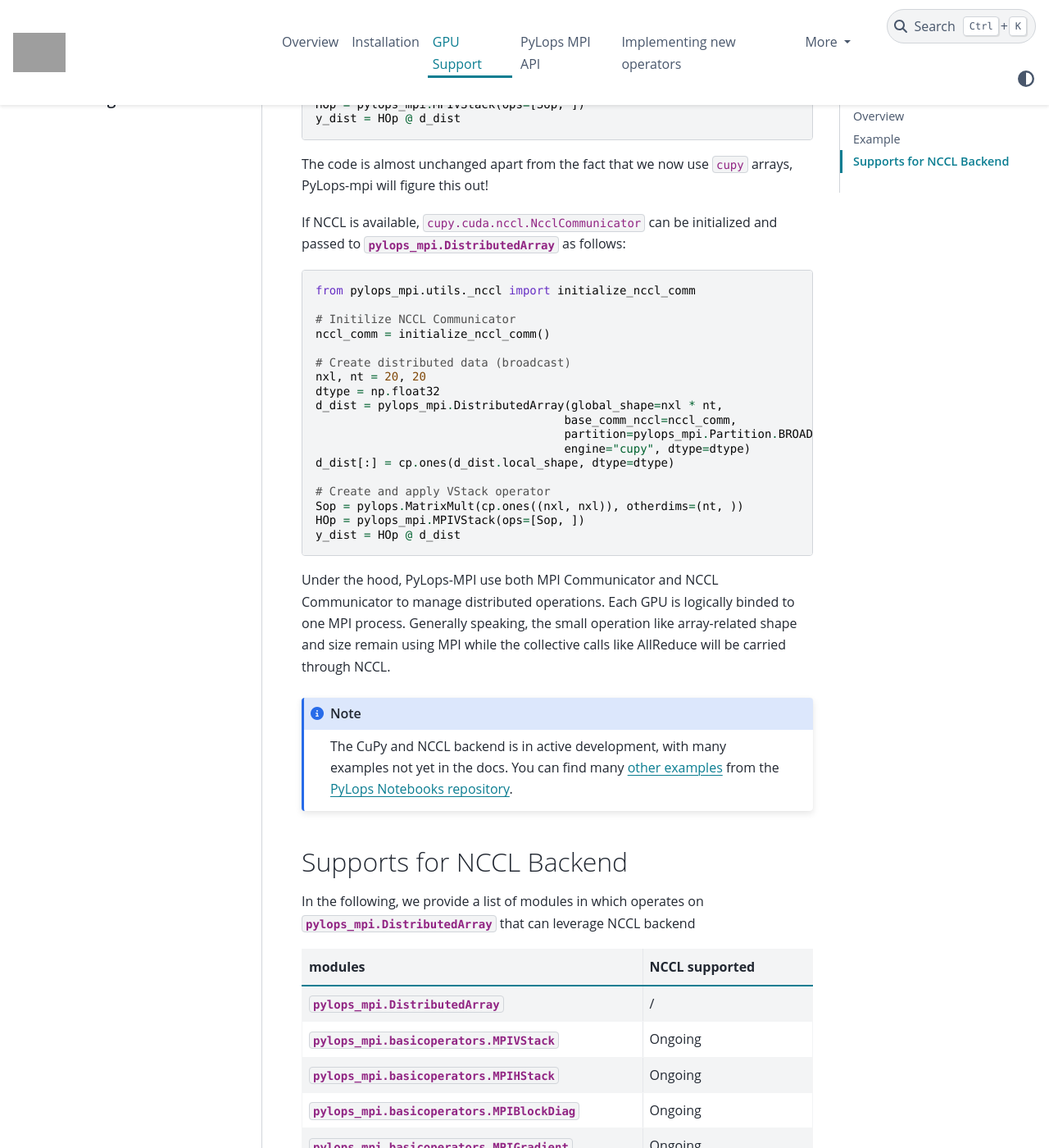
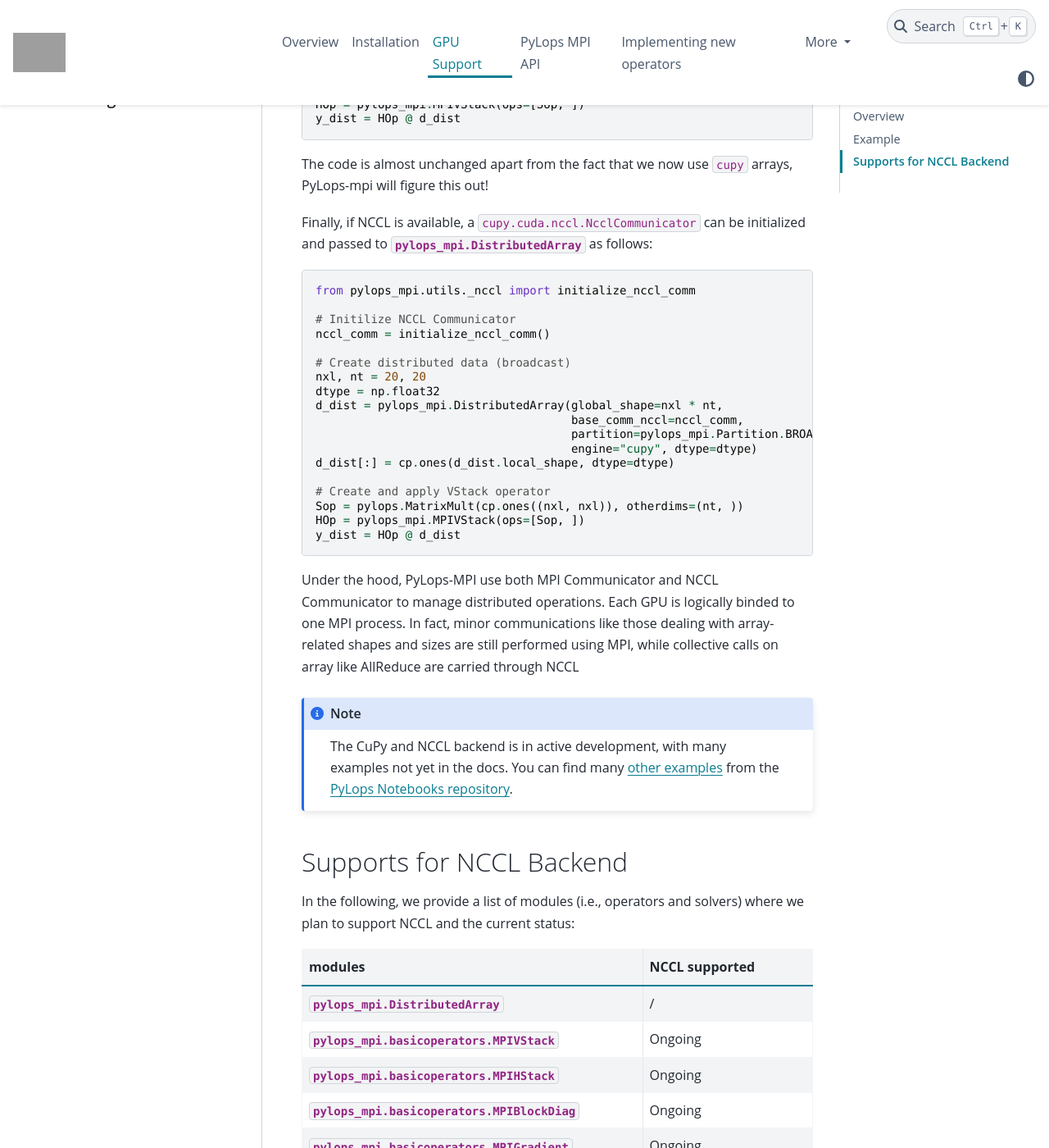
Before and after one commit to PyLops/pylops-mpi, a Sphinx documentation site: the page built from docs/source/gpu.rst, in a window 1280 px wide and 1400 px high, scrolled down 1910 px. Shown: the whole window at 82% size. Built offline with Sphinx 7.4.7 and the PyData theme 0.15.4, drawn with Linux system fonts in a browser that asks for light colours; pages that are not in the unit, such as notebooks, are missing from menus; comment, search, counter and statistics services are not loaded; some of the changed text lies outside the part shown; grey boxes are pictures that could not be loaded.

Commit message:
Style fixes from resolved comments in PR

```diff
--- a/docs/source/gpu.rst
+++ b/docs/source/gpu.rst
@@ -88,7 +88,7 @@ your GPU:
 The code is almost unchanged apart from the fact that we now use ``cupy`` arrays,
 PyLops-mpi will figure this out!
 
-If NCCL is available, ``cupy.cuda.nccl.NcclCommunicator`` can be initialized and passed to :class:`pylops_mpi.DistributedArray`
+Finally, if NCCL is available, a ``cupy.cuda.nccl.NcclCommunicator`` can be initialized and passed to :class:`pylops_mpi.DistributedArray`
 as follows:
 
 .. code-block:: python
@@ -102,9 +102,9 @@ as follows:
     nxl, nt = 20, 20
     dtype = np.float32
     d_dist = pylops_mpi.DistributedArray(global_shape=nxl * nt,
-                                        base_comm_nccl=nccl_comm,
-                                        partition=pylops_mpi.Partition.BROADCAST,
-                                        engine="cupy", dtype=dtype)
+                                         base_comm_nccl=nccl_comm,
+                                         partition=pylops_mpi.Partition.BROADCAST,
+                                         engine="cupy", dtype=dtype)
     d_dist[:] = cp.ones(d_dist.local_shape, dtype=dtype)
 
     # Create and apply VStack operator
@@ -113,8 +113,7 @@ as follows:
     y_dist = HOp @ d_dist
 
 Under the hood, PyLops-MPI use both MPI Communicator and NCCL Communicator to manage distributed operations. Each GPU is logically binded to
-one MPI process. Generally speaking, the small operation like array-related shape and size remain using MPI while the collective calls
-like AllReduce will be carried through NCCL.
+one MPI process. In fact, minor communications like those dealing with array-related shapes and sizes are still performed using MPI, while collective calls on array like AllReduce are carried through NCCL
 
 .. note::
 
@@ -122,9 +121,8 @@ like AllReduce will be carried through NCCL.
    You can find many `other examples <https://github.com/PyLops/pylops_notebooks/tree/master/developement-mpi/Cupy_MPI>`_ from the `PyLops Notebooks repository <https://github.com/PyLops/pylops_notebooks>`_.
 
 Supports for NCCL Backend
--------------------
-In the following, we provide a list of modules in which operates on :class:`pylops_mpi.DistributedArray`
-that can leverage NCCL backend
+----------------------------
+In the following, we provide a list of modules (i.e., operators and solvers) where we plan to support NCCL and the current status:
 
 .. list-table::
    :widths: 50 25
--- a/docs/source/index.rst
+++ b/docs/source/index.rst
@@ -15,7 +15,7 @@ computing nodes, enabling large and intricate tasks to be divided, solved, and a
 parallelized manner.
 
 PyLops-MPI also supports the Nvidia's Collective Communication Library `(NCCL) <https://developer.nvidia.com/nccl>`_ for high-performance
-GPU-to-GPU communications.This PyLops-MPI's NCCL engine works congruently with MPI by delegating the GPU-to-GPU communication tasks to
+GPU-to-GPU communications. The PyLops-MPI's NCCL engine works congruently with MPI by delegating the GPU-to-GPU communication tasks to
 highly-optimized NCCL, while leveraging MPI for CPU-side coordination and orchestration.
 
 Get started by :ref:`installing PyLops-MPI <Installation>` and following our quick tour.
--- a/docs/source/installation.rst
+++ b/docs/source/installation.rst
@@ -115,7 +115,7 @@ Note that, differently from the  ``conda`` command, the above **will not** creat
 Make sure you create and activate your environment previously.
 
 Simlarly, if you want to enable `NCCL <https://developer.nvidia.com/nccl>`_ but prefer using pip,
-you must first check CUDA version of your system:
+you must first check the CUDA version of your system:
 
 .. code-block:: bash
 
@@ -127,7 +127,7 @@ The `Makefile` is pre-configured with CUDA 12.x. If you use this version, run
 
    >> make dev-install_nccl
 
-Otherwise, you can change the command in `Makefile` to appropriate CUDA version
+Otherwise, you can change the command in `Makefile` to an appropriate CUDA version
 i.e., If you use CUDA 11.x, change ``cupy-cuda12x`` and ``nvidia-nccl-cu12`` to ``cupy-cuda11x`` and ``nvidia-nccl-cu11``
 and run the command.
 
```
Also changed, not shown: other parts of docs/source/gpu.rst (+1 -1 lines), README.md (+4 -2 lines), 1 other file.
